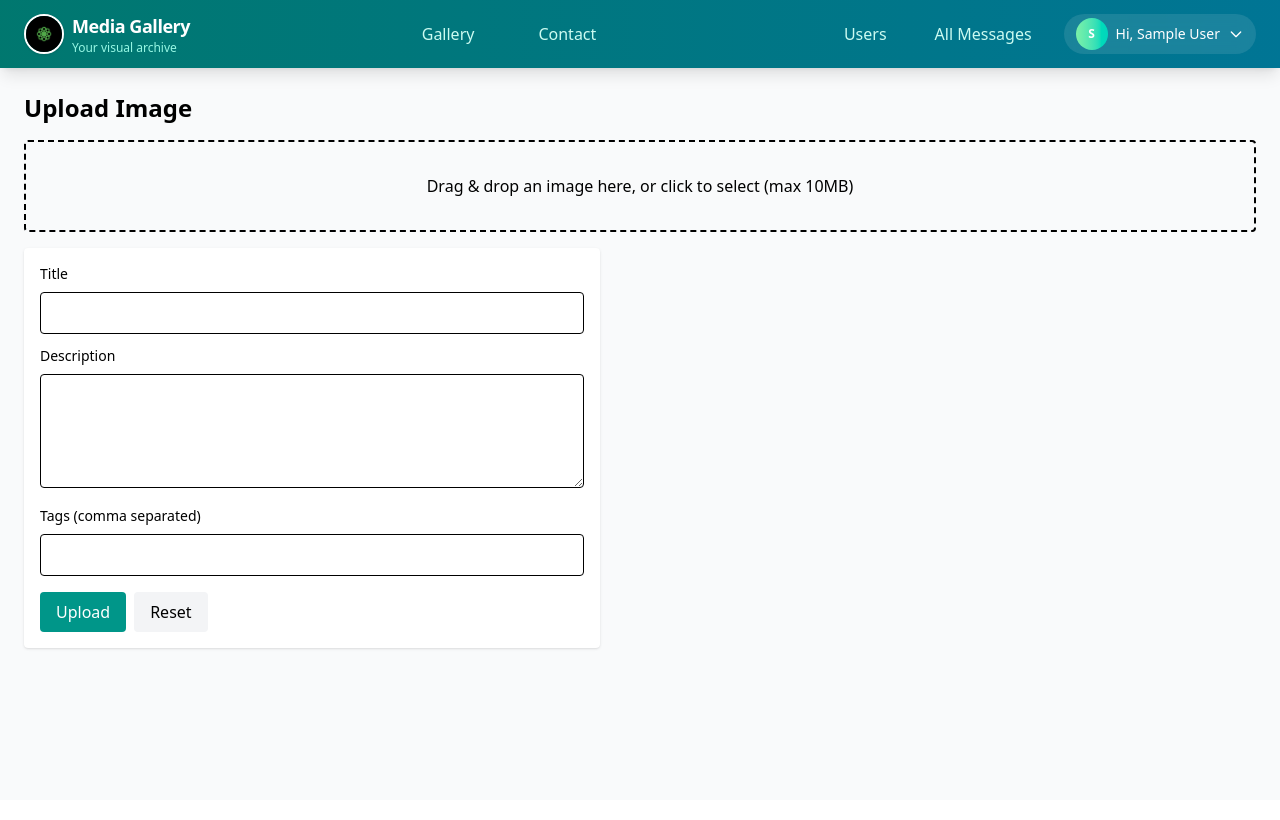
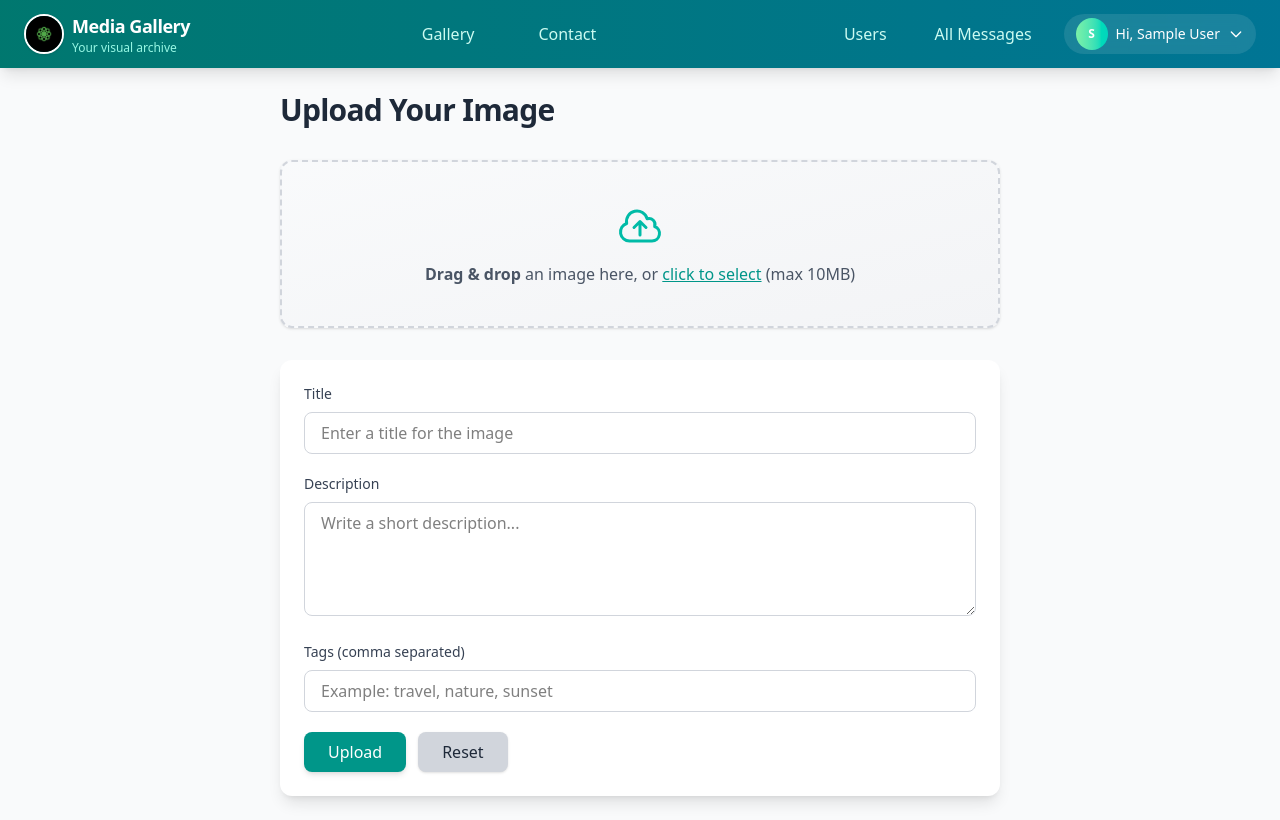
Before and after one commit to KalpaniKapuge/Media-gallery-web-app-frontend-MERN-, a React (Vite) app in the folder media-gallery/: page /upload in a window 1280 px wide. Built offline with nearby package versions, Linux system fonts and the light colour scheme; no server answers; sample sign-in values are in the browser's storage.

Commit message:
Add styles for upload image page✏️

```diff
--- a/media-gallery/package.json
+++ b/media-gallery/package.json
@@ -10,6 +10,7 @@
     "preview": "vite preview"
   },
   "dependencies": {
+    "@heroicons/react": "^2.2.0",
     "@tailwindcss/vite": "^4.1.11",
     "axios": "^1.11.0",
     "jwt-decode": "^4.0.0",
--- a/media-gallery/src/pages/UploadPage.jsx
+++ b/media-gallery/src/pages/UploadPage.jsx
@@ -1,75 +1,170 @@
-import React, { useState, useCallback } from 'react';
-import api from '../api';
-import { useNavigate } from 'react-router-dom';
-import { useDropzone } from 'react-dropzone';
-import toast from 'react-hot-toast';
+import React, { useState, useCallback } from "react";
+import api from "../api";
+import { useNavigate } from "react-router-dom";
+import { useDropzone } from "react-dropzone";
+import toast from "react-hot-toast";
+import { CloudArrowUpIcon } from "@heroicons/react/24/outline"; // Heroicons for upload icon
 
 export default function UploadPage() {
   const [file, setFile] = useState(null);
-  const [title, setTitle] = useState('');
-  const [description, setDescription] = useState('');
-  const [tags, setTags] = useState('');
+  const [title, setTitle] = useState("");
+  const [description, setDescription] = useState("");
+  const [tags, setTags] = useState("");
   const [uploading, setUploading] = useState(false);
   const navigate = useNavigate();
 
-  const onDrop = useCallback((accepted) => {
-    if (accepted && accepted.length) {
-      setFile(accepted[0]);
-      if (!title) setTitle(accepted[0].name.split('.').slice(0, -1).join('.'));
-    }
-  }, [title]);
+  const onDrop = useCallback(
+    (accepted) => {
+      if (accepted && accepted.length) {
+        setFile(accepted[0]);
+        if (!title) setTitle(accepted[0].name.split(".").slice(0, -1).join("."));
+      }
+    },
+    [title]
+  );
 
   const { getRootProps, getInputProps, isDragActive } = useDropzone({
     onDrop,
-    accept: { 'image/*': ['.jpeg', '.jpg', '.png', '.webp', '.gif'] },
+    accept: { "image/*": [".jpeg", ".jpg", ".png", ".webp", ".gif"] },
     maxSize: 10 * 1024 * 1024,
-    multiple: false
+    multiple: false,
   });
 
   const submit = async (e) => {
     e?.preventDefault();
-    if (!file) { toast.error('Please choose an image to upload'); return; }
+    if (!file) {
+      toast.error("Please choose an image to upload");
+      return;
+    }
     setUploading(true);
     try {
       const fd = new FormData();
-      fd.append('file', file);
-      fd.append('title', title || file.name);
-      fd.append('description', description);
-      fd.append('tags', tags);
-      await api.post('/media/upload', fd, { headers: { 'Content-Type': 'multipart/form-data' } });
-      toast.success('Uploaded');
-      navigate('/gallery');
+      fd.append("file", file);
+      fd.append("title", title || file.name);
+      fd.append("description", description);
+      fd.append("tags", tags);
+      await api.post("/media/upload", fd, {
+        headers: { "Content-Type": "multipart/form-data" },
+      });
+      toast.success("Uploaded");
+      navigate("/gallery");
     } catch (err) {
-      console.error('upload error', err);
-      toast.error('Upload failed');
+      console.error("upload error", err);
+      toast.error("Upload failed");
     } finally {
       setUploading(false);
     }
   };
 
   return (
-    <div className="container mx-auto p-6">
-      <h1 className="text-2xl font-bold mb-4">Upload Image</h1>
+    <div className="container mx-auto p-6 max-w-3xl">
+      {/* Page Title */}
+      <h1 className="text-3xl font-bold text-gray-800 mb-8 tracking-tight">
+        Upload Your Image
+      </h1>
 
-      <div {...getRootProps()} className={`border-dashed border-2 p-8 rounded mb-4 text-center ${isDragActive ? 'border-teal-500 bg-teal-50' : ''}`}>
+      {/* Drag and Drop Box */}
+      <div
+        {...getRootProps()}
+        className={`border-2 border-dashed rounded-xl p-10 text-center transition-all cursor-pointer shadow-sm
+          ${
+            isDragActive
+              ? "border-teal-600 bg-teal-50"
+              : "border-gray-300 bg-gradient-to-br from-gray-50 to-gray-100 hover:shadow-md hover:border-teal-400"
+          }`}
+      >
         <input {...getInputProps()} />
-        {isDragActive ? <p className="text-teal-600">Drop image here...</p> : <p>Drag & drop an image here, or click to select (max 10MB)</p>}
-        {file && <div className="mt-3 text-sm text-gray-700">Selected: {file.name} ({Math.round(file.size/1024)} KB)</div>}
+        <CloudArrowUpIcon className="mx-auto h-12 w-12 text-teal-500 mb-3" />
+        {isDragActive ? (
+          <p className="text-teal-600 font-medium">Drop the image here...</p>
+        ) : (
+          <p className="text-gray-600">
+            <span className="font-semibold">Drag & drop</span> an image here,
+            or{" "}
+            <span className="text-teal-600 font-medium underline">
+              click to select
+            </span>{" "}
+            (max 10MB)
+          </p>
+        )}
+        {file && (
+          <div className="mt-3 text-sm text-gray-700">
+            <strong>Selected:</strong> {file.name} (
+            {Math.round(file.size / 1024)} KB)
+          </div>
+        )}
       </div>
 
-      <form onSubmit={submit} className="bg-white p-4 rounded shadow max-w-xl">
-        <label className="block mb-2 text-sm">Title</label>
-        <input value={title} onChange={(e) => setTitle(e.target.value)} className="w-full px-3 py-2 border rounded mb-3" />
+      {/* Form */}
+      <form
+        onSubmit={submit}
+        className="bg-white mt-8 p-6 rounded-xl shadow-lg space-y-5"
+      >
+        {/* Title */}
+        <div>
+          <label className="block mb-2 text-sm font-medium text-gray-700">
+            Title
+          </label>
+          <input
+            value={title}
+            onChange={(e) => setTitle(e.target.value)}
+            className="w-full px-4 py-2 border border-gray-300 rounded-lg focus:outline-none focus:ring-2 focus:ring-teal-600"
+            placeholder="Enter a title for the image"
+          />
+        </div>
 
-        <label className="block mb-2 text-sm">Description</label>
-        <textarea value={description} onChange={(e) => setDescription(e.target.value)} className="w-full px-3 py-2 border rounded mb-3" rows={4} />
+        {/* Description */}
+        <div>
+          <label className="block mb-2 text-sm font-medium text-gray-700">
+            Description
+          </label>
+          <textarea
+            value={description}
+            onChange={(e) => setDescription(e.target.value)}
+            className="w-full px-4 py-2 border border-gray-300 rounded-lg focus:outline-none focus:ring-2 focus:ring-teal-600"
+            rows={4}
+            placeholder="Write a short description..."
+          />
+        </div>
 
-        <label className="block mb-2 text-sm">Tags (comma separated)</label>
-        <input value={tags} onChange={(e) => setTags(e.target.value)} className="w-full px-3 py-2 border rounded mb-4" />
+        {/* Tags */}
+        <div>
+          <label className="block mb-2 text-sm font-medium text-gray-700">
+            Tags (comma separated)
+          </label>
+          <input
+            value={tags}
+            onChange={(e) => setTags(e.target.value)}
+            className="w-full px-4 py-2 border border-gray-300 rounded-lg focus:outline-none focus:ring-2 focus:ring-teal-600"
+            placeholder="Example: travel, nature, sunset"
+          />
+        </div>
 
-        <div className="flex gap-2">
-          <button disabled={uploading} className="px-4 py-2 bg-teal-600 text-white rounded">{uploading ? 'Uploading...' : 'Upload'}</button>
-          <button type="button" onClick={() => { setFile(null); setTitle(''); setDescription(''); setTags(''); }} className="px-4 py-2 bg-gray-100 rounded">Reset</button>
+        {/* Buttons */}
+        <div className="flex gap-3">
+          <button
+            disabled={uploading}
+            className={`px-6 py-2 rounded-lg  text-white font-medium shadow-md transition-all
+              ${
+                uploading
+                  ? "bg-teal-500 cursor-not-allowed"
+                  : "bg-teal-600 hover:bg-teal-800 cursor-pointer"
+              }`}
+          >
+            {uploading ? "Uploading..." : "Upload"}
+          </button>
+          <button
+            type="button"
+            onClick={() => {
+              setFile(null);
+              setTitle("");
+              setDescription("");
+              setTags("");
+            }}
+            className="px-6 py-2 cursor-pointer bg-gray-300 hover:bg-gray-400 text-gray-800 rounded-lg font-medium shadow-sm transition-all"
+          >
+            Reset
+          </button>
         </div>
       </form>
     </div>
```
Also changed, not shown: 1 other file (tests, documents, lock files or other folders).
